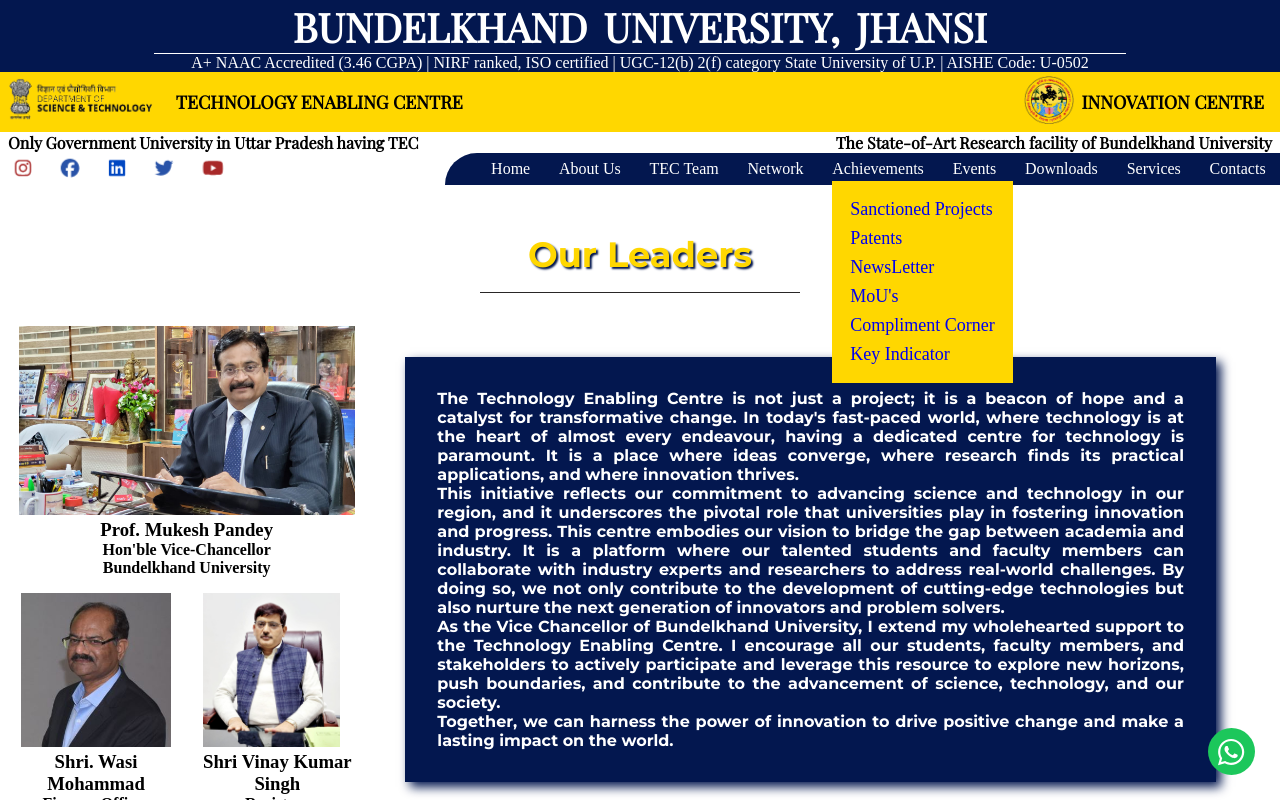
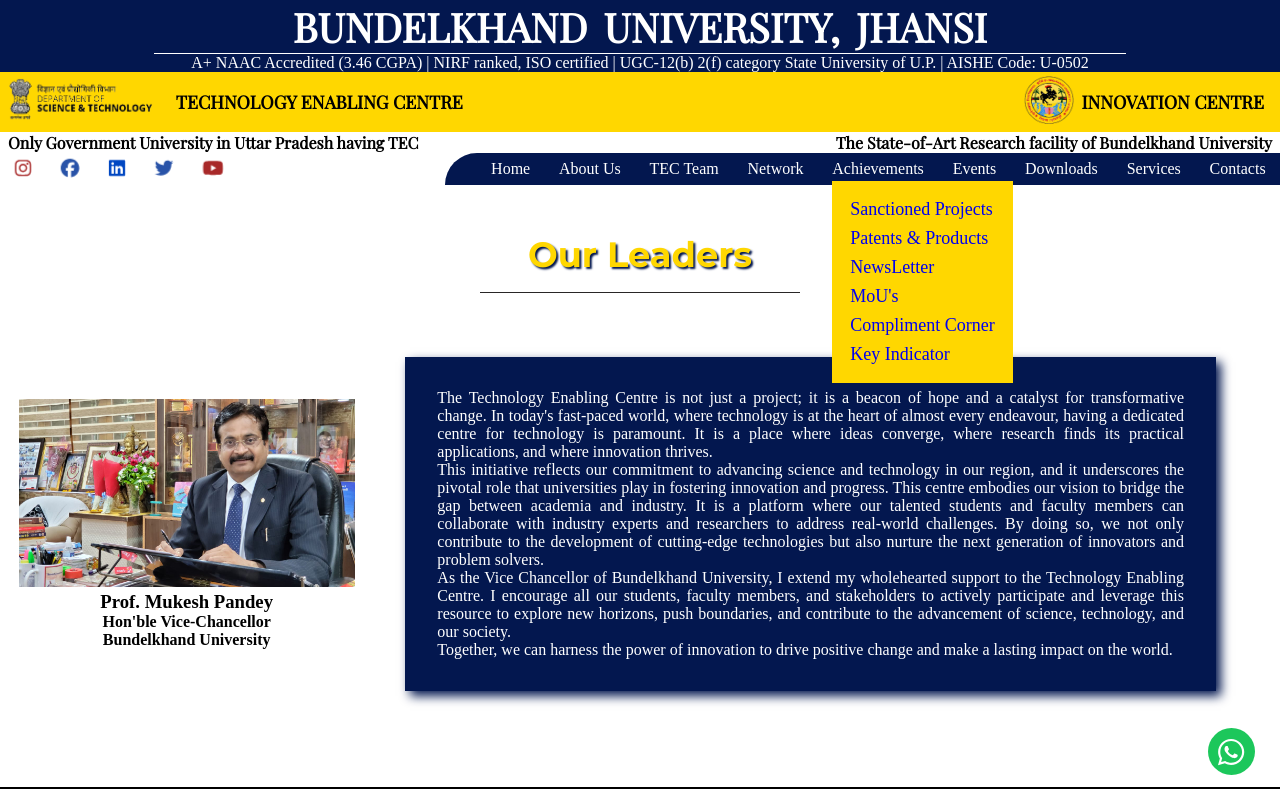
Before and after one commit to Godllolzzz/tec, a React (Create React App) app: page /our-leaders in a window 1280 px wide. Both pictures are taken after a click on the element "Achievements". Shown: the top 800 px of the page. Built offline with nearby package versions, Linux system fonts and the light colour scheme; a web font is replaced by a local one.

Commit message:
some changes

```diff
--- a/src/components/About.js
+++ b/src/components/About.js
@@ -12,7 +12,7 @@
 // import img6 from "../galleryimage/A7402281.JPG";
 // import img7 from "../images/innovation_center.jpeg";
 // import img8 from "../images/innovation_centre (2).jpg";
-import about_top_image from "../images/about_top_image.jpg"
+import about_top_image from "../images/about_top_image.jpeg"
 import AboutInnovationCentre from "./About/about-innovation";
 
 const About = () => {
--- a/src/components/About/about-innovation-centre.css
+++ b/src/components/About/about-innovation-centre.css
@@ -23,6 +23,19 @@
 .about-innovation-images {
   width: 30%;
   margin: 4rem;
+}
+
+.link {
+  font-size: 1.5rem;
+  font-style: italic;
+  color: initial; /* Sets initial text color */
+  transition: color 0.3s ease; /* Smooth transition for color change */
+  text-decoration: underline;
+}
+
+.link:hover {
+  color: red; /* Change to whatever color you prefer on hover */
+  font-size: 1.8rem;
 }
 .about-innovation-image {
   /* width: 50%; Adjust the width as needed */
--- a/src/components/About/about-innovation.js
+++ b/src/components/About/about-innovation.js
@@ -341,6 +341,7 @@
 import ab10 from "../../images/about-innovation-10.jpg";
 import ab11 from "../../images/about-innovation-11.jpg";
 import ab12 from "../../images/about-innovation-12.jpg";
+import mmsir from "../../images/LavKushSir.jpg"
 import { FontAwesomeIcon } from "@fortawesome/react-fontawesome";
 import { faAnglesRight } from "@fortawesome/free-solid-svg-icons";
 import NavBar from ".././NavBar";
@@ -352,7 +353,9 @@
       <div className="about-innovation-centre-outer">
         <div className="about-innovation-centre-image-container">
           <img src={ab0} alt="about-image"></img>
+
         </div>
+        <div style={{display:"flex", justifyContent:"center"}}> <a className="link" href="https://bujhansi.ac.in/en/page/innovation-center-overview" alt="reloding">Click to Know More About Innovation</a></div>
         <div className="about-innovation-equipment-heading-box">
           Glimpse of Major Equipment & Activities
         </div>
@@ -1091,6 +1094,7 @@
           <img src={ab8} alt="about-image"></img>
         </div>
       </div>
+
       <Footer />
     </>
   );
--- a/src/components/MoU.js
+++ b/src/components/MoU.js
@@ -84,6 +84,11 @@
             <td>MoU between Bundelkhand University, Jhansi & Botho University is Botswana  </td>
 
           </tr>
+          <tr>
+            <td>10.</td>
+            <td>MoU between Bundelkhand University, Jhansi & NRDC </td>
+
+          </tr>
 
 
 
--- a/src/components/Msme.js
+++ b/src/components/Msme.js
@@ -1,6 +1,7 @@
 import React, { useEffect, useState } from "react";
 import NavBar from "./NavBar";
 import Footer from "./footer";
+import msmelogo from "../images/msme.jpeg"
 import "./msme.css";
 import file from "../assests/IndustryDetails.xlsx";
 import { fetchDataAndExtract } from "../utils/extractXlsxData";
@@ -20,6 +21,9 @@
   return (
     <>
       <NavBar />
+      <div className="Mou-logo">
+  <img src={msmelogo} alt="reloded"></img>
+ </div>
       <h2 className="msme-heading"> MSME's</h2>
       <table className="core-committee-table" border="1">
         <thead>
--- a/src/components/Navigation.js
+++ b/src/components/Navigation.js
@@ -215,7 +215,7 @@
                 <Link to="/sanctioned-projects ">Sanctioned Projects</Link>
               </li>
               <li className="dropdown-item">
-                <Link to="/patents ">Patents</Link>
+                <Link to="/patents ">Patents & Products</Link>
               </li>
 
               <li className="dropdown-item">
--- a/src/components/NewsLetter.js
+++ b/src/components/NewsLetter.js
@@ -40,11 +40,21 @@
             </td>
           </tr>
           <tr>
-            <td>2.</td>
+            <td>3.</td>
             <td>News Letter 3</td>
             <td>October - December, 2023</td>
             <td>
               <a href="https://drive.google.com/file/d/1QblRHPKC2yhZ2DRlh14nHtAtG_1A-tDv/view?usp=sharing">
+                View
+              </a>
+            </td>
+          </tr>
+          <tr>
+            <td>4.</td>
+            <td>News Letter 4</td>
+            <td>January - March, 2024</td>
+            <td>
+              <a href="https://drive.google.com/file/d/1_UFBfZoMB1GadsDuFCBc_4WObtko9spI/view?usp=sharing">
                 View
               </a>
             </td>
--- a/src/components/OurLeaders.css
+++ b/src/components/OurLeaders.css
@@ -85,9 +85,10 @@
     margin: 4rem;
     margin-left: 0rem;
     box-shadow: 5px 5px 10px #03174F;
-    font-family: 'Montserrat', sans-serif;
+
     justify-content: center;
 }
 .vcsir1-content p{
     text-align: justify;
+    font-size: 1rem;
 }
--- a/src/components/OurLeaders.js
+++ b/src/components/OurLeaders.js
@@ -26,22 +26,7 @@
                 <h4>Bundelkhand University</h4>
               </div>
             </div>
-            <div className="other_officials">
-              <div className="fo_bu">
-                <img src={fo_Sir_logo} alt="vc_sir_image"></img>
-                <div className="vcsir1-title">
-                  <h3>Shri. Wasi Mohammad</h3>
-                  <h4>Finance Officer</h4>
-                </div>
-              </div>
-              <div className="registrar_bu">
-                <img src={registrar_logo} alt="vc_sir_image"></img>
-                <div className="vcsir1-title">
-                  <h3>Shri Vinay Kumar Singh</h3>
-                  <h4>Registrar</h4>
-                </div>
-              </div>
-            </div>
+
           </div>
           <div className="vcsir1-content">
             <p>
--- a/src/components/Patents2.js
+++ b/src/components/Patents2.js
@@ -13,7 +13,7 @@
     <>
       <NavBar />
       <div className="outer-patents2-container">
-        <h1 className="patents2-main-heading">Our Patents</h1>
+        <h1 className="patents2-main-heading">Patents & Products</h1>
         <div className="patents2-container">
           <div className="patents2-image">
             <img src={img1} alt="patents-image"></img>
--- a/src/components/carousel.js
+++ b/src/components/carousel.js
@@ -126,19 +126,10 @@
               </div>
               <div className="content">
                 <ul style={{ paddingLeft: "20px" }}>
+
                   <li>
                     <a
-                      href="https://drive.google.com/file/d/1N-q91Q9FqmOtHJcKs91VPw7GrEC9QSzc/view?usp=sharing"
-                      target="_blank"
-                      rel="noopener noreferrer"
-                    >
-                      Registration for AI Ethics and Application for the
-                      technological advancements on February 20 - 26, 2024.
-                    </a>
-                  </li>
-                  <li>
-                    <a
-                      href="https://drive.google.com/file/d/1WTTC-Yru8jKck1Jx6skWGEDKcunmErCK/view?usp=sharing"
+                      href="https://drive.google.com/file/d/1l50w-NWLPa-XqMVPo2LJ7qH-Mk8uo-HX/view?usp=sharing"
                       target="_blank"
                       rel="noopener noreferrer"
                     >
@@ -147,7 +138,7 @@
                   </li>
                   <li>
                     <a
-                      href="https://drive.google.com/file/d/1bYq62TqkG0RLZ6Ja5QHqgqV_q8X17dxa/view?usp=sharing"
+                      href="https://drive.google.com/file/d/1EEbO9I1IMCuOkwnJ-I2aI5f_4Cte1ti_/view?usp=sharing"
                       target="_blank"
                       rel="noopener noreferrer"
                     >
@@ -178,8 +169,8 @@
                 <ArrowBackIosNewIcon onClick={announcementClosetHandler} />
               </div>
               <div className="content">
-                <div>Innovative Model Exhibition on February 28, 2024.</div>
-                <div>Industry Meet on February 29, 2024.</div>
+                <div>STRIDE Module-2 starting from August 1(Tentative) </div>
+                <div>Registration open for Innovathon and Hackathon-3</div>
               </div>
             </div>
           )}
@@ -208,7 +199,7 @@
                   Android development for Digital Empowerment of MSMEs
                 </div>
                 <div>
-                  Bundelkhand University got a grand of rupees 100 crores under the m-usha project MERU.
+                  Bundelkhand University got a grand of rupees 100 crores under the PM-UShA (MERU).
                 </div>
               </div>
             </div>
--- a/src/components/grid.js
+++ b/src/components/grid.js
@@ -13,7 +13,7 @@
 
   const targetNumbers = {
     facultyTrained: 180,
-    undergradTrained: 230,
+    undergradTrained: 300,
     postgradTrained: 330,
     projectsDone: 90,
     patents: 25,
```
Also changed, not shown: src/images/msme.jpeg (added), 1 other file (tests, documents, lock files or other folders).
